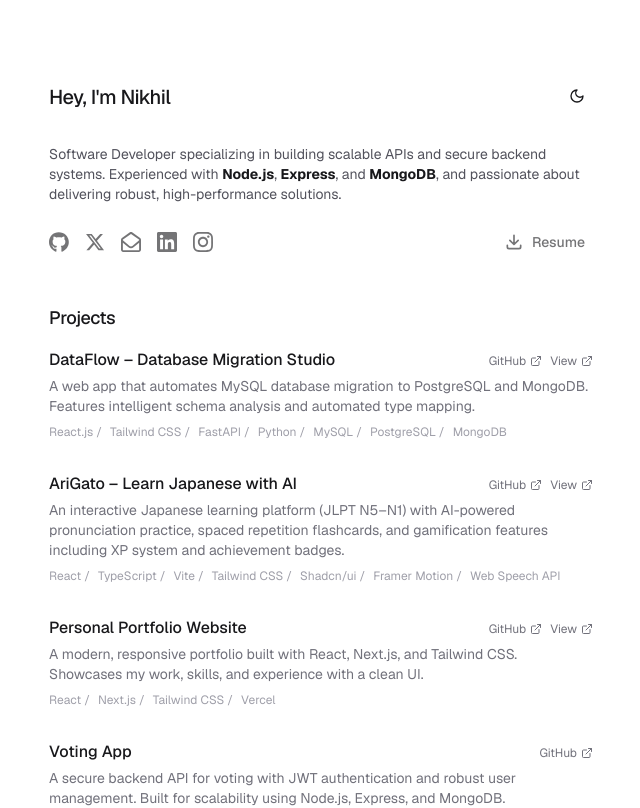
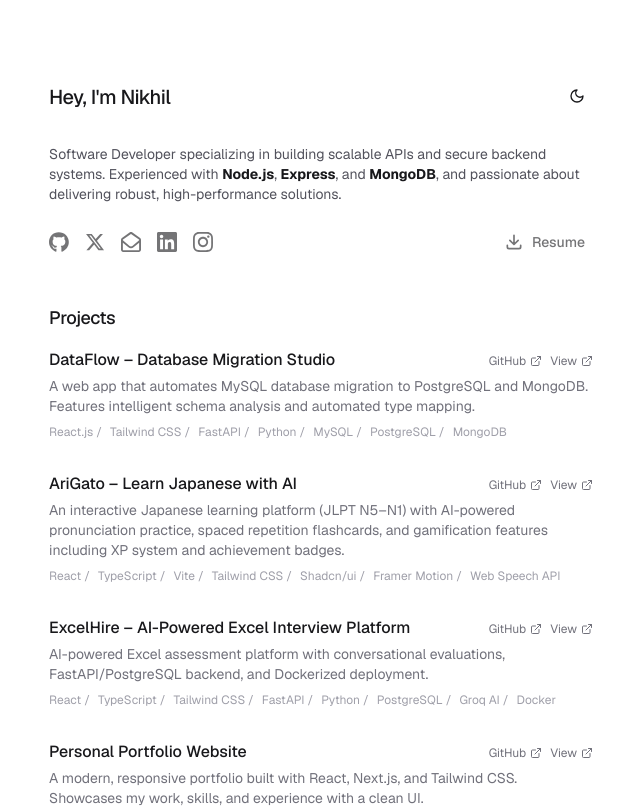
Before and after one commit to nikhilpahujaa/portfolio, a Next.js app: page / in a window 1280 px wide. Shown: the top 808 px of the page, without its empty margins (319-959 px from the left). Built offline with nearby package versions, Linux system fonts and the light colour scheme.

Commit message:
feat: add ExcelHire project to portfolio

```diff
--- a/src/app/page.tsx
+++ b/src/app/page.tsx
@@ -329,6 +329,23 @@ const projects = [
     ],
   },
   {
+    title: "ExcelHire – AI-Powered Excel Interview Platform",
+    description:
+      "AI-powered Excel assessment platform with conversational evaluations, FastAPI/PostgreSQL backend, and Dockerized deployment.",
+    link: "https://excelhire.vercel.app/",
+    github: "https://github.com/nikhilpahujaa/ExcelHire",
+    technologies: [
+      "React",
+      "TypeScript",
+      "Tailwind CSS",
+      "FastAPI",
+      "Python",
+      "PostgreSQL",
+      "Groq AI",
+      "Docker",
+    ],
+  },
+  {
     title: "Personal Portfolio Website",
     description:
       "A modern, responsive portfolio built with React, Next.js, and Tailwind CSS. Showcases my work, skills, and experience with a clean UI.",
```
Also changed, not shown: 1 other file (tests, documents, lock files or other folders).
